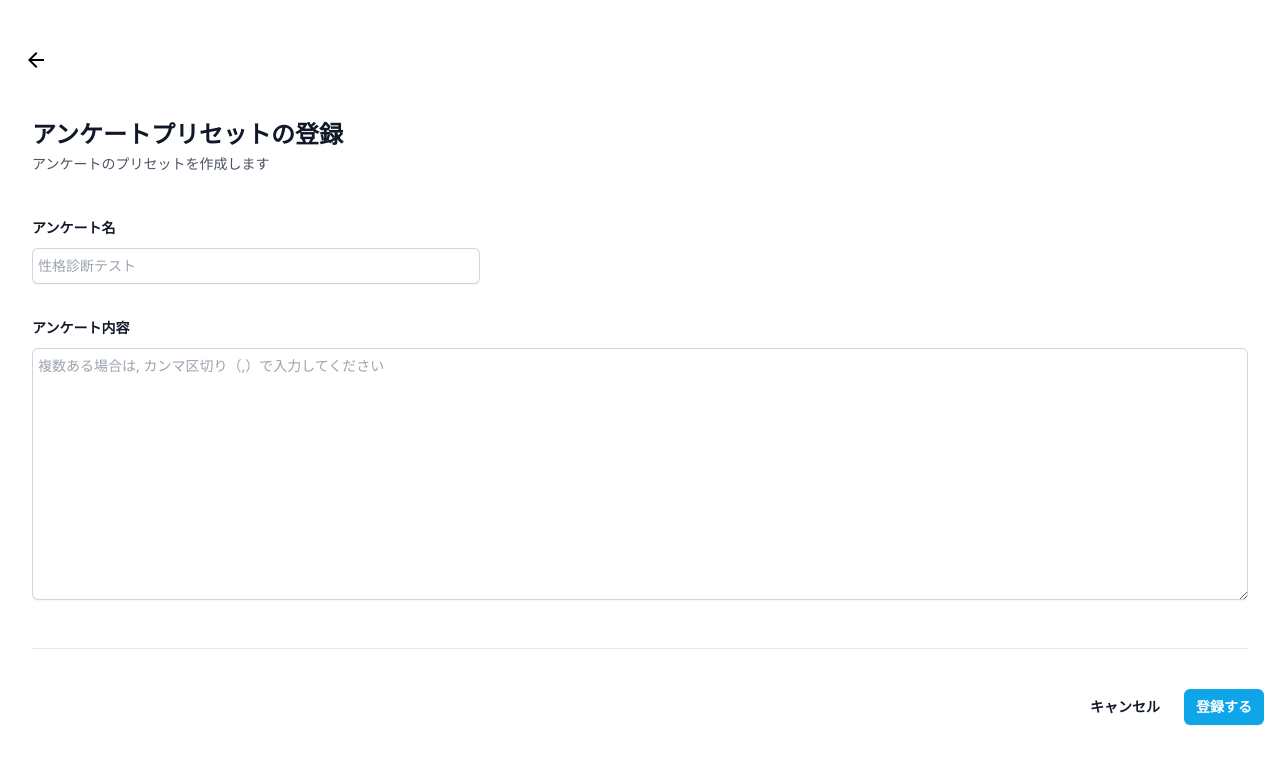
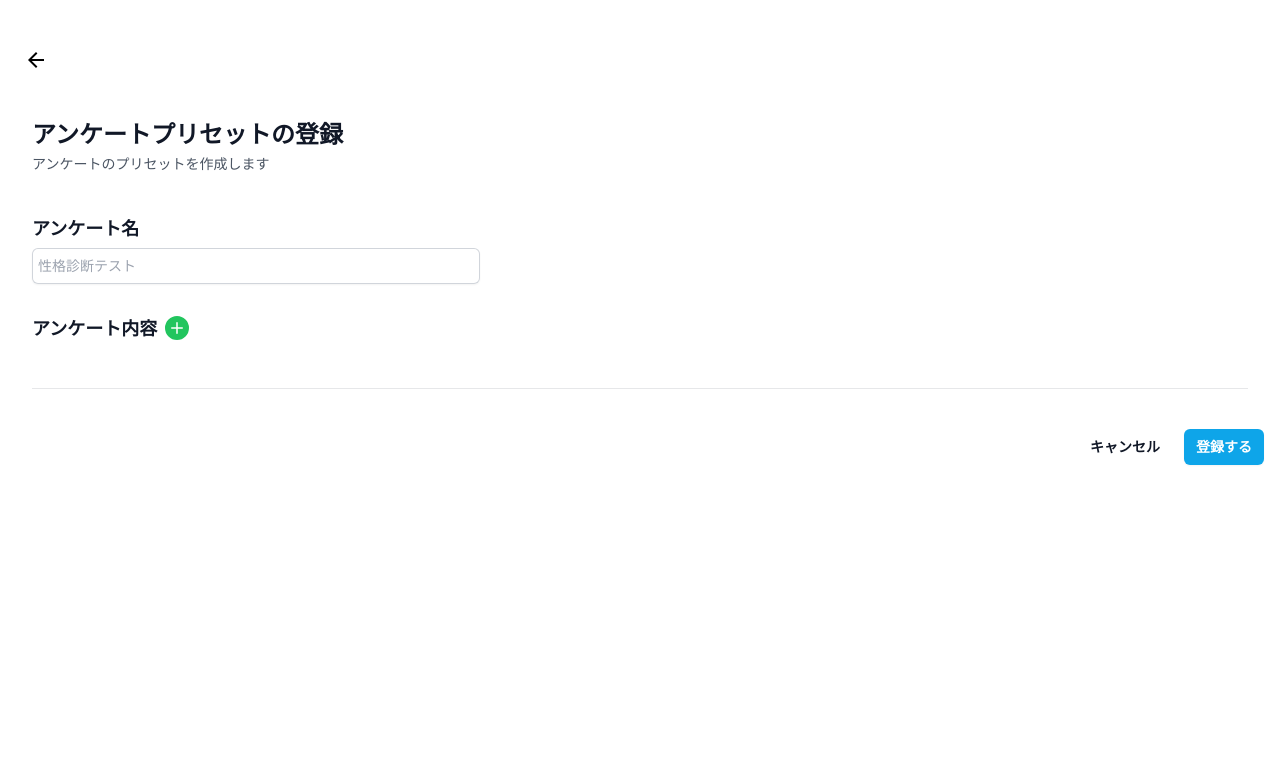
Before and after one commit to Alesion30/dataset-generator, a Next.js app: page /questionnaire/register in a window 1280 px wide. Shown: the top 764 px of the page. Built offline with nearby package versions, Linux system fonts and the light colour scheme.

Commit message:
Fix array

```diff
--- a/src/components/form/CheckboxGroup.tsx
+++ b/src/components/form/CheckboxGroup.tsx
@@ -29,7 +29,7 @@ export const CheckboxGroup = ({
         {label}
       </legend>
       {helpText && (
-        <p className="mt-1 text-sm leading-6 text-gray-600">{helpText}</p>
+        <p className="mt-1 text-lg leading-6 text-gray-600">{helpText}</p>
       )}
       <div className="mt-6 flex space-x-6">
         {options.map((option) => {
--- a/src/components/form/Input.tsx
+++ b/src/components/form/Input.tsx
@@ -1,18 +1,20 @@
 import { DetailedHTMLProps, InputHTMLAttributes } from "react";
 
 type InputProps = {
-  label: string;
+  label?: string;
 } & DetailedHTMLProps<InputHTMLAttributes<HTMLInputElement>, HTMLInputElement>;
 
 export const Input = ({ label, ...inputProps }: InputProps) => {
   return (
-    <div className="sm:col-span-4">
-      <label
-        htmlFor={inputProps.id}
-        className="block text-sm font-bold leading-6 text-gray-900"
-      >
-        {label}
-      </label>
+    <div>
+      {label && (
+        <label
+          htmlFor={inputProps.id}
+          className="block text-lg font-bold leading-6 text-gray-900"
+        >
+          {label}
+        </label>
+      )}
       <div className="mt-2">
         <div className="flex rounded-md shadow-sm ring-1 ring-inset ring-gray-300 sm:max-w-md">
           <input
--- a/src/components/form/RadioGroup.tsx
+++ b/src/components/form/RadioGroup.tsx
@@ -27,7 +27,7 @@ export const RadioGroup = ({
 }: RadioGroupProps) => {
   return (
     <fieldset>
-      <legend className="text-sm font-semibold leading-6 text-gray-900">
+      <legend className="text-lg font-semibold leading-6 text-gray-900">
         {label}
       </legend>
       {helpText && (
--- a/src/components/form/Select.tsx
+++ b/src/components/form/Select.tsx
@@ -24,7 +24,7 @@ export const Select = ({ label, options, ...selectProps }: SelectProps) => {
     <div className="w-full">
       <label
         htmlFor={selectProps.id}
-        className="block text-sm font-medium leading-6 text-gray-900"
+        className="block text-lg font-bold leading-6 text-gray-900"
       >
         {label}
       </label>
--- a/src/components/form/Textarea.tsx
+++ b/src/components/form/Textarea.tsx
@@ -17,7 +17,7 @@ export const Textarea = ({
     <div className="col-span-full">
       <label
         htmlFor={textareaProps.id}
-        className="block text-sm font-bold leading-6 text-gray-900"
+        className="block text-lg font-bold leading-6 text-gray-900"
       >
         {label}
       </label>
--- a/src/features/questionnaire/components/QuestionnaireForm.tsx
+++ b/src/features/questionnaire/components/QuestionnaireForm.tsx
@@ -1,16 +1,11 @@
 import { FilledButton, TextButton } from "@/components/button";
 import { Input, Textarea } from "@/components/form";
-import { db } from "@/lib/firebase";
 import { useRouter } from "next/router";
-import { Controller, useForm } from "react-hook-form";
+import { Controller, useFieldArray, useForm } from "react-hook-form";
 import { MdArrowBack } from "react-icons/md";
-import { useMutation } from "react-query";
-import { addDoc, collection } from "firebase/firestore";
-
-type Questionnaire = {
-  name: string;
-  content: string;
-};
+import { Questionnaire } from "../schemas";
+import { CiCircleRemove } from "react-icons/ci";
+import { BsPlusCircleFill } from "react-icons/bs";
 
 type QuestionnaireFormProps = {
   isUpdate?: boolean;
@@ -32,7 +27,12 @@ export const QuestionnaireForm = ({
     control,
     formState: { errors },
   } = useForm<Questionnaire>({
-    defaultValues: defaultValue ?? { name: "", content: "" },
+    defaultValues: defaultValue ?? { name: "", contents: [] },
+  });
+
+  const { fields, append, remove } = useFieldArray({
+    name: "contents" as never,
+    control,
   });
 
   const onSubmit = handleSubmit(_onSubmit);
@@ -68,19 +68,45 @@ export const QuestionnaireForm = ({
               )}
             />
 
+            <div className="space-y-2">
+              <div className="flex items-center space-x-2">
+                <label className="block text-lg font-bold leading-6 text-gray-900">
+                  アンケート内容
+                </label>
+                <button
+                  type="button"
+                  onClick={() => append("")}
+                  className="text-green-500 hover:text-green-600"
+                >
+                  <BsPlusCircleFill size={24} />
+                </button>
+              </div>
+              {fields.map((field, index) => (
                 <Controller
-              name="content"
+                  key={field.id}
+                  name={`contents.${index}`}
                   control={control}
                   render={({ field }) => (
+                    <div className="flex items-center space-x-2">
+                      <button
+                        type="button"
+                        onClick={() => remove(index)}
+                        className="text-red-300 hover:text-red-500"
+                      >
+                        <CiCircleRemove size={24} />
+                      </button>
+                      <div className="w-full">
                         <Textarea
-                  label="アンケート内容"
-                  placeholder="複数ある場合は, カンマ区切り（,）で入力してください"
-                  id="content"
-                  rows={10}
+                          label={""}
+                          placeholder="他人に自己紹介するのが苦手だと感じる。"
                           {...field}
                         />
+                      </div>
+                    </div>
                   )}
                 />
+              ))}
+            </div>
           </div>
         </div>
       </div>
--- a/src/features/questionnaire/page/update.tsx
+++ b/src/features/questionnaire/page/update.tsx
@@ -1,5 +1,5 @@
 import { db } from "@/lib/firebase";
-import { collection, getDoc, doc, setDoc, updateDoc } from "firebase/firestore";
+import { collection, getDoc, doc, updateDoc } from "firebase/firestore";
 import { useMutation, useQuery } from "react-query";
 import { Questionnaire, questionnaireSchema } from "../schemas";
 import { QuestionnaireForm } from "../components/QuestionnaireForm";
--- a/src/features/questionnaire/schemas/index.ts
+++ b/src/features/questionnaire/schemas/index.ts
@@ -2,10 +2,10 @@ import { z } from "zod";
 
 export type Questionnaire = {
   name: string;
-  content: string;
+  contents: string[];
 };
 
 export const questionnaireSchema = z.object({
   name: z.string(),
-  content: z.string(),
+  contents: z.array(z.string()),
 });
```
Lines whose indentation alone changed are shown as unchanged.
